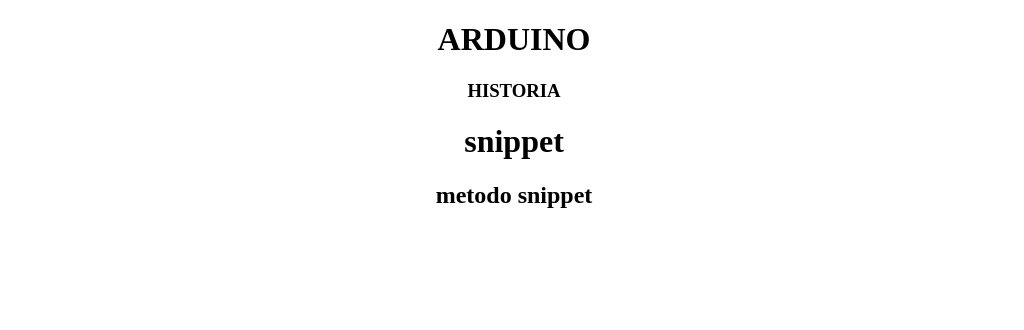
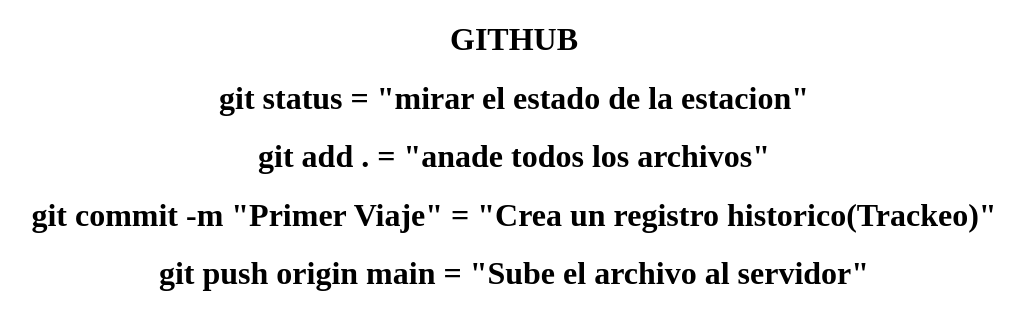
Before and after one commit to Fenzry/into-web, a plain HTML site: page index.html in a window 1280 px wide. Shown: the whole page, without its empty margins (126-1150 px from the left). Drawn offline with Linux system fonts and the light colour scheme.

Commit message:
Segundo Viaje

```diff
--- a/index.html
+++ b/index.html
@@ -7,9 +7,10 @@
     <title>Document</title>
 </head>
 <body>
-    <center><h1>ARDUINO</h1></center>
-    <center><h3>HISTORIA</h3></center>
-    <center><h1>snippet</h1></center>
-    <center><h2>metodo snippet</h2></center>
+    <center><h1>GITHUB</h1></center>
+    <center><H1>git status = "mirar el estado de la estacion"</H1></center>
+    <center><h1>git add . = "anade todos los archivos"</h1></center>
+    <center><h1>git commit -m "Primer Viaje" = "Crea un registro historico(Trackeo)"</h1></center>
+    <center><h1>git push origin main = "Sube el archivo al servidor"</h1></center>
 </body>
 </html>
```
